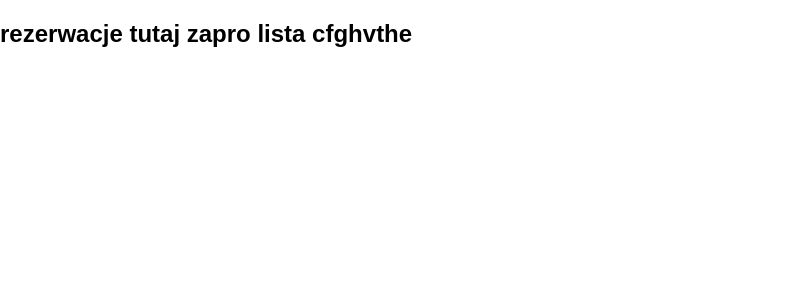
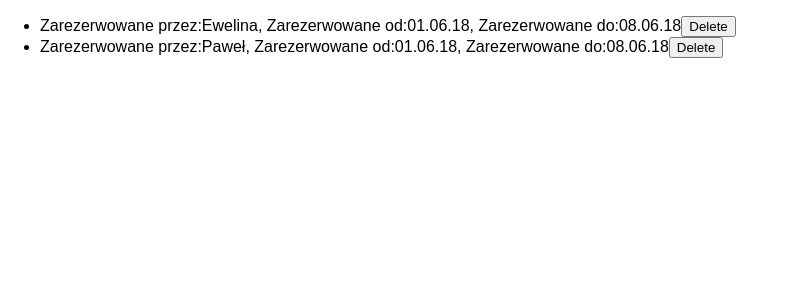
Before and after one commit to Ewelinna/Lesna-Chatka, a React (Create React App) app: page /rezerwacja in a window 1280 px wide. Shown: the top 300 px of the page, without its empty margins (0-798 px from the left). Built offline with nearby package versions, Linux system fonts and the light colour scheme.

Commit message:
remove functionality for reservations

```diff
--- a/src/App.js
+++ b/src/App.js
@@ -5,8 +5,9 @@ import MenuBar from "./header/menu-bar/MenuBar";
 import GalleryBoxes from "./boxes/gallery-boxes/GalleryBoxes";
 import { BrowserRouter as Router, Route, Link, Switch } from "react-router-dom";
 import MainPage from "./pages/HomePage/HomePage";
+import BookingPage from "./pages/BookingPage/BookingPage";
 
-const Booking = () => <h2>rezerwacje tutaj zapro lista cfghvthe</h2>;
+
 
 class App extends Component {
   render() {
@@ -14,7 +15,7 @@ class App extends Component {
       <Router>
         <div>
           <Switch>
-            <Route path="/rezerwacja/" component={Booking} />
+            <Route path="/rezerwacja/" component={BookingPage} />
             <Route path="/" component={MainPage} />
           </Switch>
         </div>
--- /dev/null
+++ b/src/pages/BookingPage/BookingPage.js
@@ -0,0 +1,106 @@
+
+
+import React, { Component } from "react";
+import Reservation from './Reservation';
+
+class BookingPage extends Component {
+  constructor(props) {
+    super(props);
+    this.state = {
+      reservationsToShow: [
+        {
+          id: 1,
+          reservingUserName: "Ewelina",
+          reservingFrom: "01.06.18",
+          reservingTo: "08.06.18"
+        },
+        {
+          id: 2,
+          reservingUserName: "Paweł",
+          reservingFrom: "01.06.18",
+          reservingTo: "08.06.18"
+        }
+      ]
+    };
+  }
+  deleteReservationItem=(index,e)=>{
+      const reservationsToShow = Object.assign([], this.state.reservationsToShow);
+      reservationsToShow.splice(index,1);
+      this.setState({reservationsToShow:reservationsToShow})
+
+  }
+  render() {
+    return (
+      <div>
+        <ul>
+        {this.state.reservationsToShow.map((oneReservation, index) => {
+          return(
+              <Reservation
+              reservingUserName={oneReservation.reservingUserName}
+              reservingFrom= {oneReservation.reservingFrom}
+              reservingTo={oneReservation.reservingTo}
+              key={oneReservation.id}
+              deleteEvent={this.deleteReservationItem.bind(this, index)}
+              >
+              </Reservation>
+
+
+          )
+          })}
+        </ul>
+      </div>
+    );
+  }
+}
+
+export default BookingPage;
+
+// import React, { Component } from "react";
+
+// class BookingPage extends Component {
+//   constructor(props) {
+//     super(props);
+//     this.state = {
+//       reservationsToShow: [
+//         {
+//           id: 1,
+//           reservingUserName: "Ewelina",
+//           reservingFrom: "01.06.18",
+//           reservingTo: "08.06.18"
+//         },
+//         {
+//           id: 2,
+//           reservingUserName: "Paweł",
+//           reservingFrom: "01.06.18",
+//           reservingTo: "08.06.18"
+//         }
+//       ]
+//     };
+//   }
+//   render() {
+//     return (
+//       <div>
+//         <h2>rezerwacje tutaj zapro lista cfghvthe</h2>
+//         {this.state.reservationsToShow.map(oneReservation => {
+//           return (
+//               <div>
+//             <p key={oneReservation.id}>
+//               Zarezerwowane przez:{oneReservation.reservingUserName}
+//             </p>
+//             <p key={oneReservation.id}>
+//               Zarezerwowane przez:{oneReservation.reservingFrom}
+//             </p>
+//             <p key={oneReservation.id}>
+//             Zarezerwowane przez:{oneReservation.reservingTo}
+//           </p>
+//             </div>
+
+
+//           );
+//         })}
+//       </div>
+//     );
+//   }
+// }
+
+// export default BookingPage;
--- /dev/null
+++ b/src/pages/BookingPage/Reservation.js
@@ -0,0 +1,17 @@
+import React from 'react';
+
+const reservation = (props) =>{
+    return(
+    <li>
+    <span>
+    Zarezerwowane przez:{props.reservingUserName},
+    Zarezerwowane od:{props.reservingFrom},
+    Zarezerwowane do:{props.reservingTo}
+    </span>
+    <button onClick={props.deleteEvent}>Delete</button>
+    </li>
+
+    )
+}
+
+export default reservation;
```
